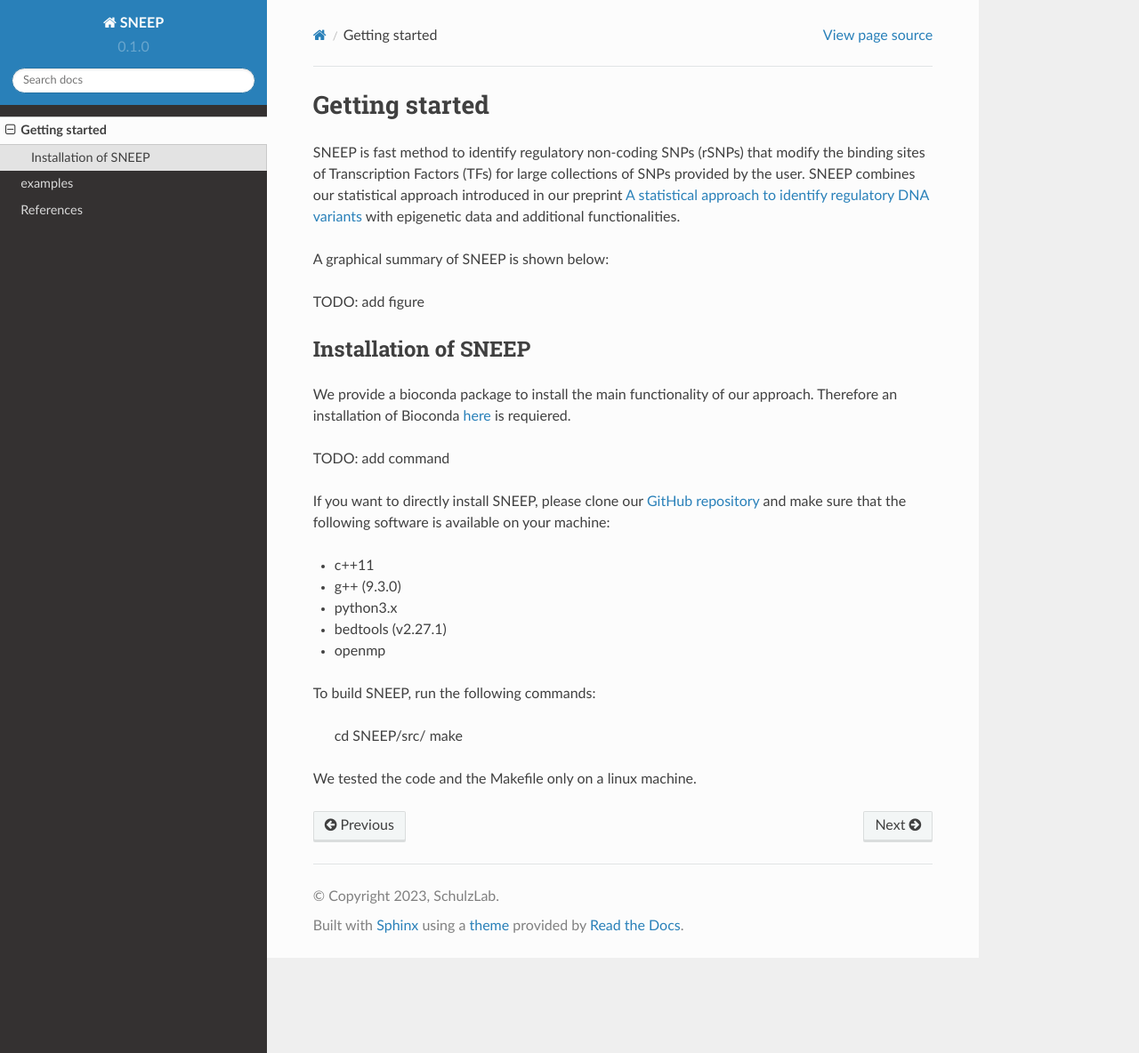
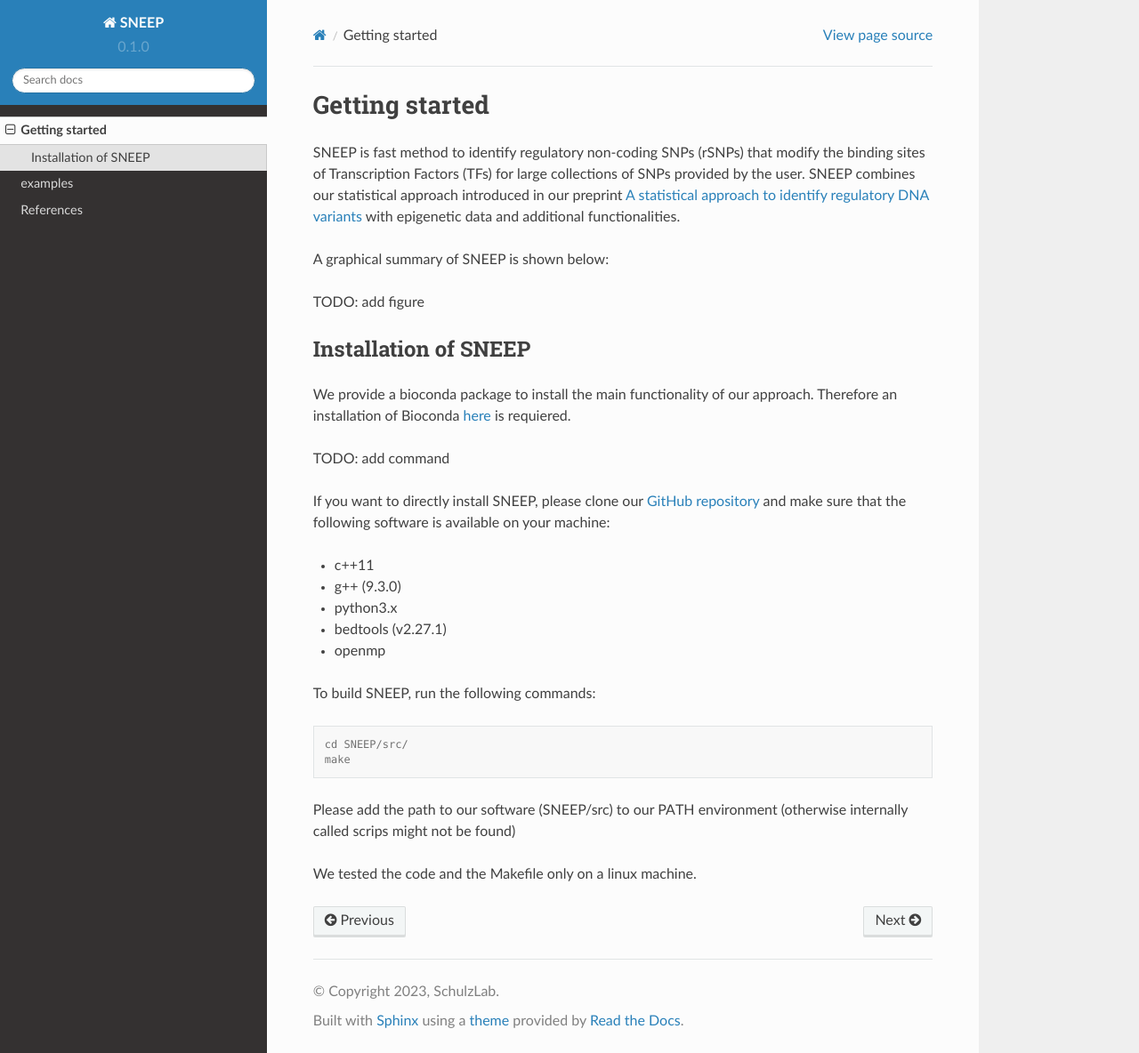
Before and after one commit to SchulzLab/SNEEP, a Sphinx documentation site: the page built from docs/gettingStarted.rst, in a window 1280 px wide and 1184 px high. Shown: the whole window at 89% size. Built offline with Sphinx 7.4.7 and the Read the Docs theme 2.0.0, drawn with Linux system fonts in a browser that asks for light colours; pages that are not in the unit, such as notebooks, are missing from menus.

Commit message:
Update gettingStarted.rst

```diff
--- a/docs/gettingStarted.rst
+++ b/docs/gettingStarted.rst
@@ -24,9 +24,12 @@ If you want to directly install SNEEP, please clone our `GitHub repository <http
 
 To build SNEEP, run the following commands:
 
+.. code-block:: console
 
   cd SNEEP/src/
   make
 
 
+Please add the path to our software (SNEEP/src) to our PATH environment (otherwise internally called scrips might not be found)
+
 We tested the code and the Makefile only on a linux machine.
```
